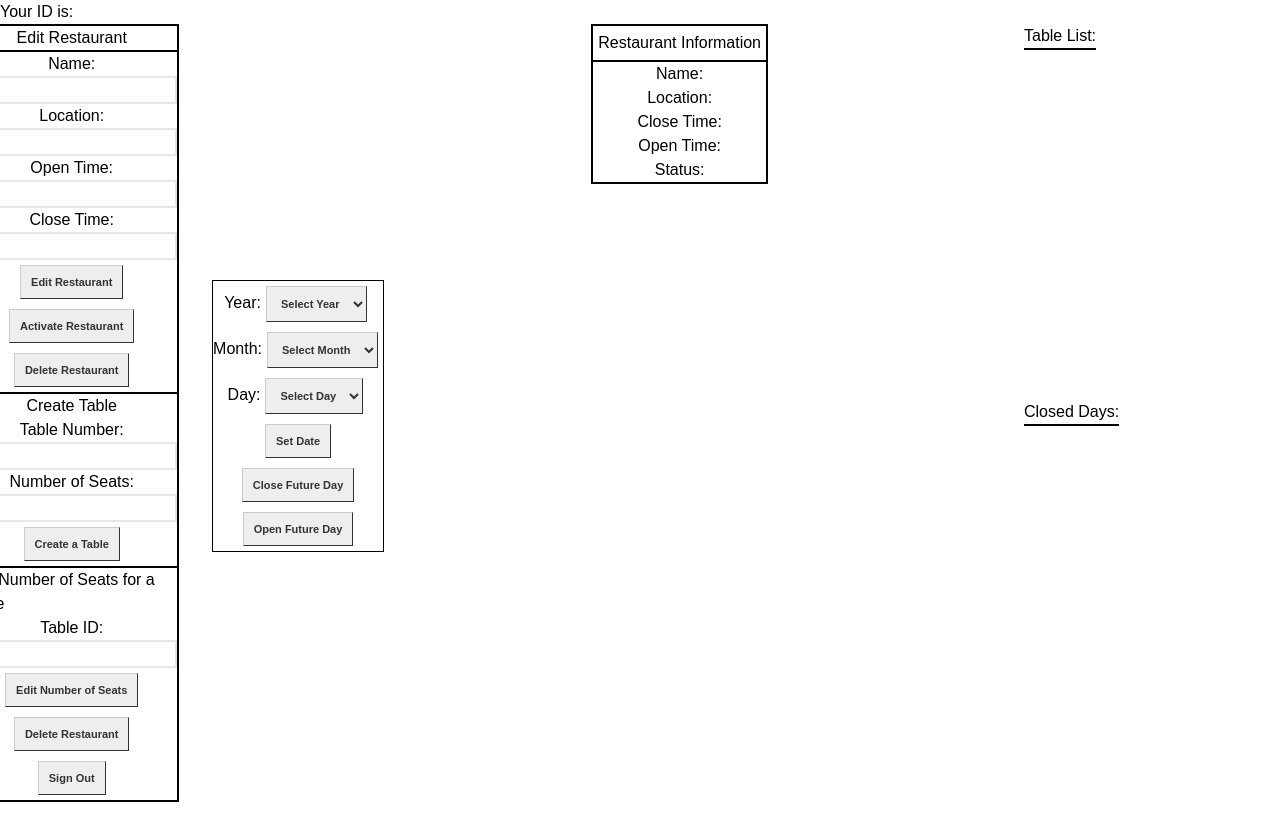
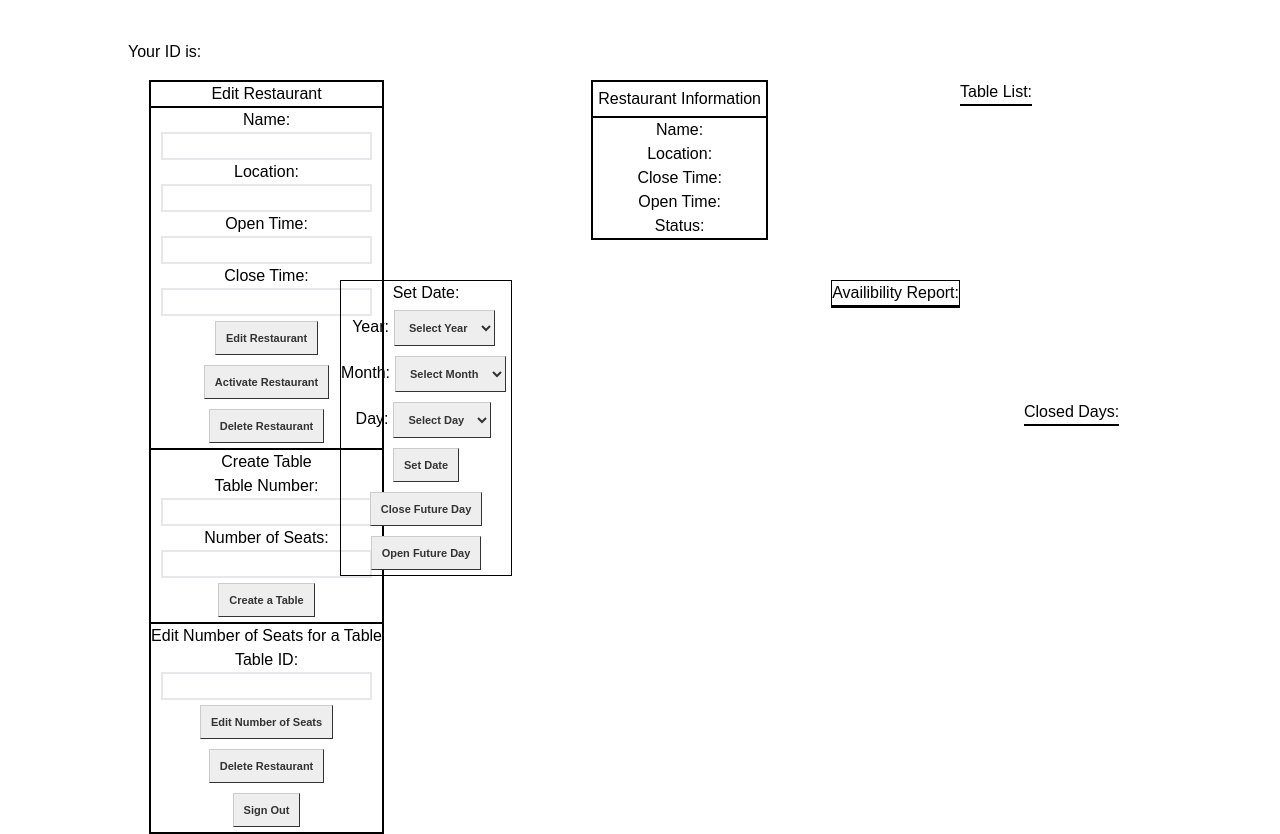
Before and after one commit to dqdo/tables4u, a Next.js app: page /pages/manager in a window 1280 px wide. Before the commit the page ends 802 px from the top, so only its background shows below. Built offline with nearby package versions, Linux system fonts and the light colour scheme.

Commit message:
Implemented reviewDaysAvailability and CSS changes.

```diff
--- a/src/app/globals.css
+++ b/src/app/globals.css
@@ -86,7 +86,8 @@ body {
 
 .loginButtonContainer{
   position: absolute;
-  left: 83%;
+  left: 75vw;
+  top: 5vh;
 }
 
 .score {
@@ -119,7 +120,8 @@ display : none;
 
 .tables{
   position: absolute;
-  left: 80%;
+  left: 75vw;
+  top: 10vh;
 
 }
 
@@ -135,7 +137,8 @@ display : none;
   display: flex;
   justify-content: center;
   flex-direction: column;
-  right: 86%;
+  right: 70vw;
+  top: 10vh;
   border: black 2px solid;
 }
 
@@ -145,13 +148,15 @@ display : none;
   display: flex;
   justify-content: center;
   flex-direction: column;
-  right: 40%;
+  right: 40vw;
+  top: 10vh;
   border: black 2px solid;
 }
 
 .listRestaurant{
   position: absolute;
-  right:90%;
+  right:85vw;
+  top: 5vh;
 }
 
 .createRestaurantContainer{
@@ -162,20 +167,20 @@ display : none;
   border: 1px solid black;
   width: 200px;
   height: 250px;
-  left: 85%;
-  top: 65%
+  left: 75vw;
+  top: 60vh;
 }
 
 .credentialInfo{
   position: absolute;
-  left: 85%;
-  top: 92%;
+  left: 75vw;
+  top: 90vh;
 }
 
 .restaurantList{
   position: absolute;
-  right: 89%;
-  top: 5%
+  right: 85vw;
+  top: 10vh;
 }
 
 
@@ -185,7 +190,24 @@ display : none;
   display: flex;
   justify-content: center;
   flex-direction: column;
-  right: 70%;
-  top: 35%;
+  right: 60vw;
+  top: 35vh;
   border: 1px solid black;
 }
+
+.availabilityReport{
+  position: absolute;
+  align-items: center;
+  display: flex;
+  justify-content: center;
+  flex-direction: column;
+  right: 25vw;
+  top: 35vh;
+  border: 1px solid black;
+}
+
+.id{
+  position: absolute;
+  left: 10vw;
+  top: 5vh;
+}
--- a/src/app/page.tsx
+++ b/src/app/page.tsx
@@ -111,16 +111,13 @@ export default function Home() {
 
   async function retrieveManager(id: number) {
     try {
-      // Make the HTTP request and await the response
       const response = await instance.get('/restaurants');
       let password;
       let status = response.data.statusCode;
 
       if (status == 200) {
-        // Iterate through constants and check for the matching restaurant_id
         for (let con of response.data.constants) {
           if (con.restaurant_id === id) {
-            // Set the manager's password
             const password = con.password
             setmanagerPassword(con.password);
             return password
@@ -130,7 +127,7 @@ export default function Home() {
 
     } catch (error) {
       console.error(error);
-      return ""; // Return empty string or handle error as needed
+      return "";
     }
   }
 
--- a/src/app/pages/admin/page.tsx
+++ b/src/app/pages/admin/page.tsx
@@ -56,7 +56,7 @@ export default function Home() {
 
     return (
         <div>
-            <button className="button" onClick={retrieveRestaurants}>{"List Restaurants"}</button>
+            <button className="button listRestaurantAdmin" onClick={retrieveRestaurants}>{"List Restaurants"}</button>
 
 
             <label className="restaurantList">
--- a/src/app/pages/manager/page.tsx
+++ b/src/app/pages/manager/page.tsx
@@ -38,6 +38,7 @@ export default function Home() {
   const [day, setDay] = useState("");
   const [close_date, setClosedDate] = useState("");
   const [list_closed_dates, setListClosedDates] = useState<{ id: number, restaurant_id: number; restaurant_date: any }[]>([]);
+  const [availabilityReport, setAvailabilityReport] = useState<{ overallUtil: string; avgAvailability: string }[]>([]);
 
 
 
@@ -254,6 +255,17 @@ export default function Home() {
       console.log("Please select a valid year, month, and day.");
       return;
     }
+
+    const date = new Date(`${year}-${month}-${day}`);
+    if (
+      date.getFullYear() !== parseInt(year) ||
+      date.getMonth() + 1 !== parseInt(month) ||
+      date.getDate() !== parseInt(day)
+    ) {
+      console.log("Invalid date. Please enter a valid year, month, and day.");
+      return;
+    }
+
     instance.post('/close_days', { restaurant_date: close_date, restaurant_id: rid })
       .then(function (response) {
         let status = response.data.statusCode;
@@ -271,6 +283,18 @@ export default function Home() {
       console.log("Please select a valid year, month, and day.");
       return;
     }
+
+    const date = new Date(`${year}-${month}-${day}`);
+
+    if (
+      date.getFullYear() !== parseInt(year) ||
+      date.getMonth() + 1 !== parseInt(month) ||
+      date.getDate() !== parseInt(day)
+    ) {
+      console.log("Invalid date. Please enter a valid year, month, and day.");
+      return;
+    }
+
     instance.post('/close_days/open_days', { restaurant_date: close_date, restaurant_id: rid })
       .then(function (response) {
         let status = response.data.statusCode;
@@ -284,10 +308,31 @@ export default function Home() {
 
   }
 
+  function reviewDaysAvailability(rid: number, date: string) {
+    console.log(rid);
+    console.log(date);
+    instance
+      .post('/reservations/reviewDaysAvailability', { restaurant_id: rid, restaurant_date: date })
+      .then(function (response) {
+        const status = response.data.statusCode;
+        if (status === 200) {
+          const { averageAvailability, overallUtilization } = response.data.result.summary;
+          setAvailabilityReport([{
+            avgAvailability: averageAvailability,
+            overallUtil: overallUtilization
+          }]);
+        }
+      })
+      .catch(function (error) {
+        console.log(error);
+      });
+  }
+
+
 
   return (
     <div>
-      <div>Your ID is: {rid} </div>
+      <div className="id">Your ID is: {rid} </div>
       <div className="editRestaurantContainer">
         <label>Edit Restaurant</label>
         <hr style={{ border: '1px solid black', width: '100%' }} />
@@ -354,8 +399,19 @@ export default function Home() {
         ))}
       </label>
 
+
+      <label className="availabilityReport">
+        Availibility Report:
+        <hr style={{ border: '1px solid black', width: '100%' }} />
+        {availabilityReport.map((report) => (
+          <div key={report.avgAvailability}>
+            Average Availability: {report.avgAvailability} | Overall Utilization: {report.overallUtil}
+          </div>
+        ))}
+      </label>
+
       <label className="closed_dates">
-      Closed Days:
+        Closed Days:
         <hr style={{ border: '1px solid black', width: '100%' }} />
         {list_closed_dates.map((list_closed_dates) => (
           <div key={list_closed_dates.restaurant_date}>
@@ -376,6 +432,7 @@ export default function Home() {
 
       <div className="dateInputContainer">
         <form className="dateInput" onSubmit={(e) => e.preventDefault()}>
+          Set Date: {close_date}
           <label>
             Year:
             <select className="button" value={year} onChange={(e) => setYear(e.target.value)} required>
@@ -412,6 +469,11 @@ export default function Home() {
           <button className="button" onClick={() => openFutureDay(close_date)}>
             Open Future Day
           </button>
+          {status === 'active' && (
+            <button className="button" onClick={() => reviewDaysAvailability(Number(rid), close_date)}>
+              Review Day's Availability
+            </button>
+          )}
         </form>
       </div>
     </div>
```
